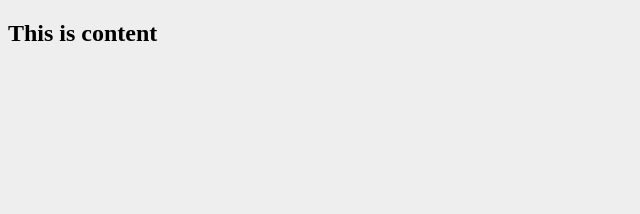
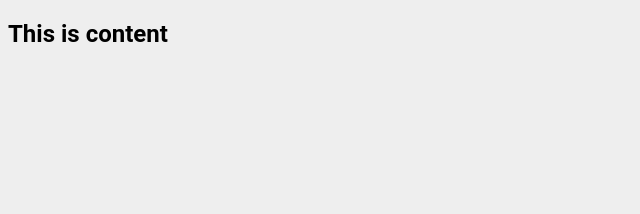
Before and after one commit to chiuzon/chiuzon.github.io, a Jekyll site: the page built from index.md, in a window 1280 px wide. Shown: the top 214 px of the page, without its empty margins (0-640 px from the left). Built offline with Jekyll 4.4.1, drawn with Linux system fonts in a browser that asks for light colours; our own code applies the rules of GitHub Pages for plain Markdown files.

Commit message:
Font family

```diff
--- a/assets/css/style.css
+++ b/assets/css/style.css
@@ -1,3 +1,4 @@
 body {
   background-color: #eee;
+  font-family: "Roboto", sans-serif;
 }
```
